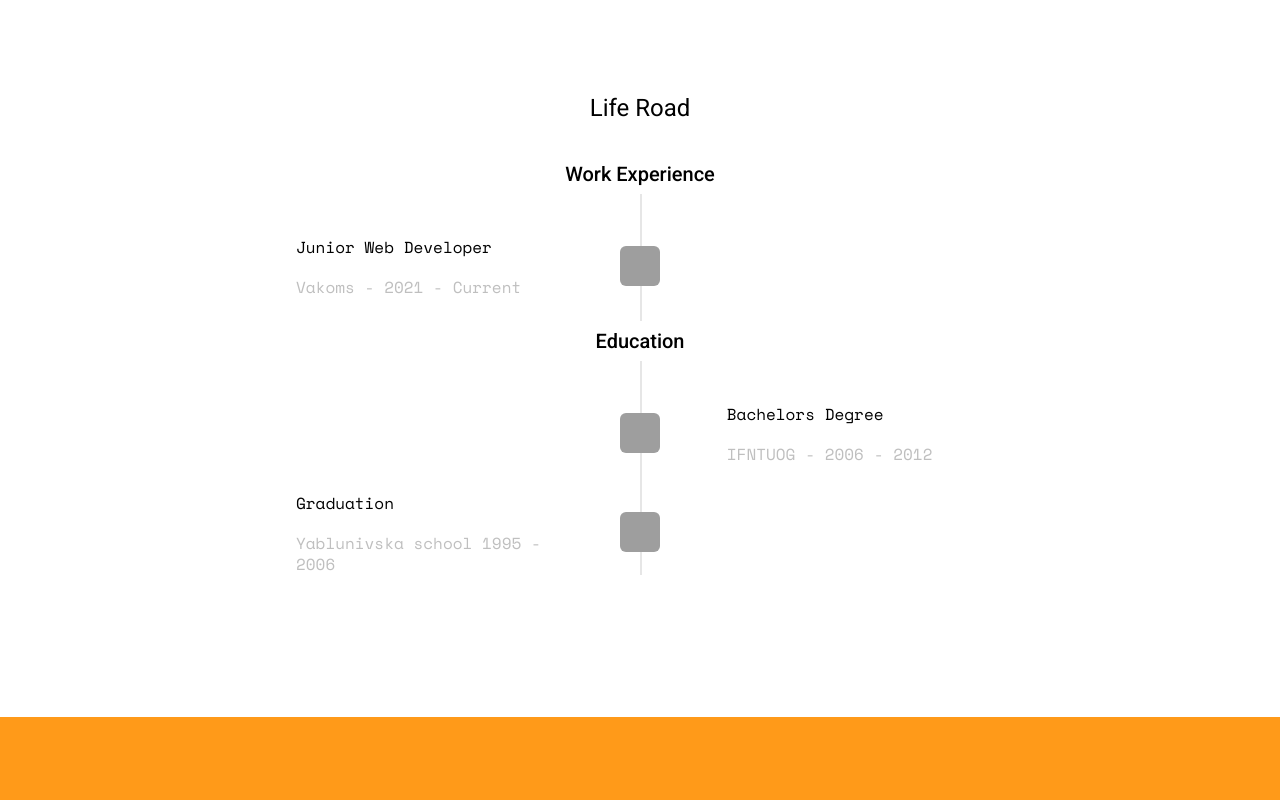
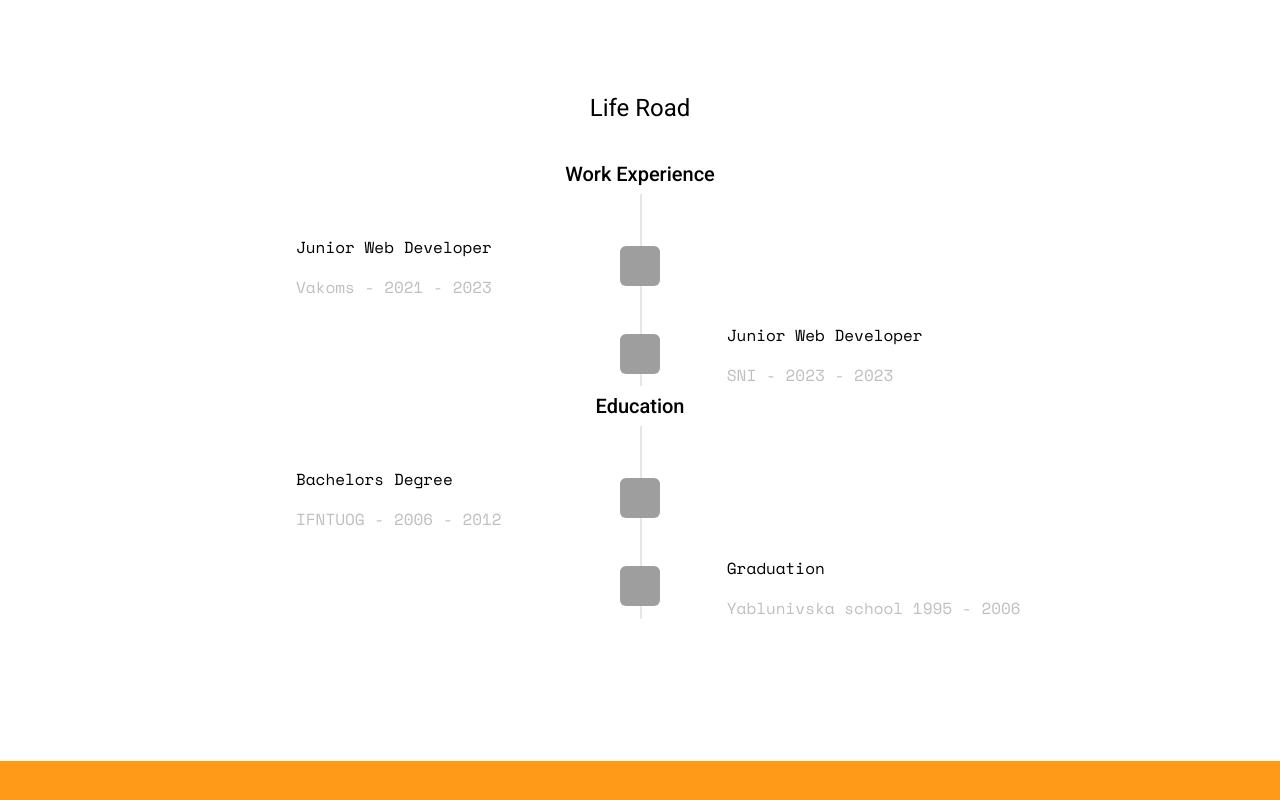
Before and after one commit to Viacheslav-Chopyk/portfolio, an Angular app: page /landing in a window 1280 px wide. Shown: the part 1944-2744 px from the top of the page. Built offline with nearby package versions, Linux system fonts and the light colour scheme; grey boxes are pictures that could not be loaded.

Commit message:
change CV

```diff
--- a/src/app/modules/landing-module/components/about-me/about-me.component.html
+++ b/src/app/modules/landing-module/components/about-me/about-me.component.html
@@ -21,7 +21,7 @@
       <div class="right-column-block">
         <h2>Hello There!</h2>
         <p>
-          Front End Web Developer with over 1 year of commercial experience in
+          Front End Web Developer with 2 years of commercial experience in
           software development using Angular Framework. Familiarized with
           cross-device responsive web development. Result-orientated,
           responsible and attention to detail.
--- a/src/app/modules/landing-module/components/life-road/life-road.component.html
+++ b/src/app/modules/landing-module/components/life-road/life-road.component.html
@@ -15,7 +15,25 @@
           <div class="timeline-item">
             <div class="timeline-item__header">
               <h3>Junior Web Developer</h3>
-              <span>Vakoms - 2021 - Current</span>
+              <span>Vakoms - 2021 - 2023</span>
+            </div>
+            <div class="timeline-item__body"></div>
+          </div>
+        </div>
+      </li>
+      <li>
+        <div class="life-road-timeline__block">
+          <div class="life-road-timeline__image-block">
+            <img
+              src="https://chopyk89.github.io/portfolio/assets/images/suitcase-icon.png"
+              alt=""
+            />
+          </div>
+
+          <div class="timeline-item">
+            <div class="timeline-item__header">
+              <h3>Junior Web Developer</h3>
+              <span>SNI - 2023 - 2023</span>
             </div>
             <div class="timeline-item__body"></div>
           </div>
--- a/src/app/modules/landing-module/components/life-road/life-road.component.scss
+++ b/src/app/modules/landing-module/components/life-road/life-road.component.scss
@@ -63,7 +63,8 @@
         justify-content: center;
         margin-top: 3%;
 
-        &:nth-child(1) {
+        &:nth-child(1),
+        &:nth-child(4){
           margin-top: 0;
         }
 
@@ -76,7 +77,8 @@
           }
         }
 
-        &:nth-child(4) {
+        &:nth-child(3),
+        &:nth-child(6) {
           justify-content: flex-end;
 
           div:first-child {
```
Also changed, not shown: 1 other file (tests, documents, lock files or other folders).
